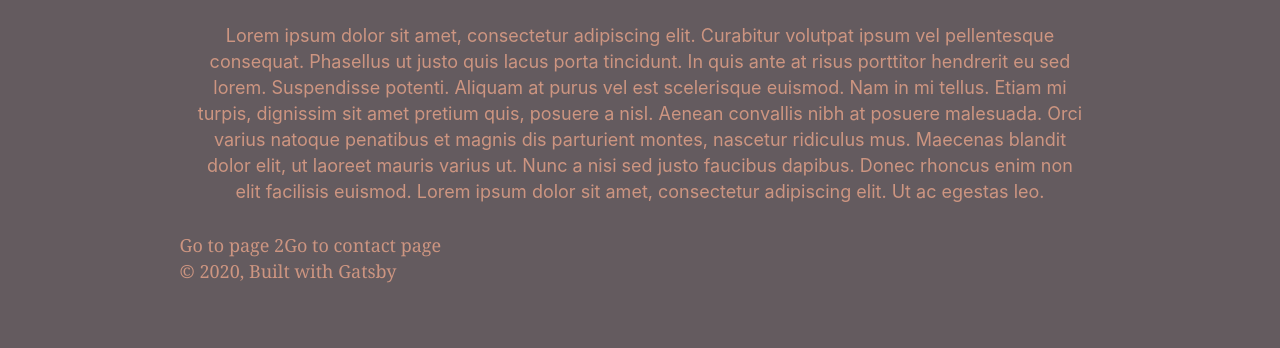
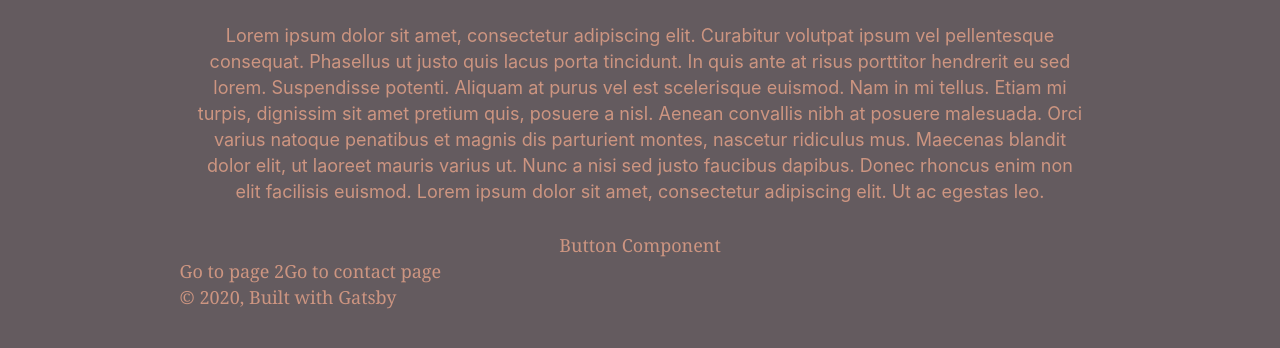
Before and after one commit to will-t-harris/space-jam, a Gatsby site: page / in a window 1280 px wide. Shown: the part 100-448 px from the top of the page. Built offline with nearby package versions, Linux system fonts and the light colour scheme; Gatsby itself is replaced by a stand-in of ours.

Commit message:
feat: add button component

```diff
--- /dev/null
+++ b/src/components/Button.tsx
@@ -0,0 +1,13 @@
+import React from 'react'
+
+interface ButtonProps {
+
+}
+
+const Button = (props: React.PropsWithChildren<ButtonProps>) => {
+	return (
+		<button>Button Component</button>
+	)
+	}
+
+export default Button;
--- a/src/pages/index.tsx
+++ b/src/pages/index.tsx
@@ -2,22 +2,26 @@ import React from "react"
 import logo from "../images/gatsby-icon.png"
 import { Link } from "gatsby"
 import { createGlobalStyle } from "styled-components"
-import colorVariables from '../shared/variables/_colors';
-import '../index.css'
+import colorVariables from "../shared/variables/_colors"
+import Button from "../components/Button"
+import "../index.css"
 
 import Layout from "../components/layout"
 import SEO from "../components/seo"
 
 const GlobalStyle = createGlobalStyle`
 	body {
-		color: ${props => (props.theme === "home" ? `${colorVariables.lightText}` : `${colorVariables.darkText}`)};
+		color: ${props =>
+      props.theme === "home"
+        ? `${colorVariables.lightText}`
+        : `${colorVariables.darkText}`};
 		background-color: ${colorVariables.homeBackground};
 	}
 `
 
 const IndexPage = () => (
   <Layout>
-	<GlobalStyle theme="home"/>
+    <GlobalStyle theme="home" />
     <SEO title="Home" />
     <div className="container flex flex-col mx-auto px-4 text-center">
       <p className="font-sans">
@@ -33,6 +37,7 @@ const IndexPage = () => (
         euismod. Lorem ipsum dolor sit amet, consectetur adipiscing elit. Ut ac
         egestas leo.{" "}
       </p>
+	  <Button />
     </div>
     <Link to="/about/">Go to page 2</Link>
     <Link to="/contact/">Go to contact page</Link>
```
